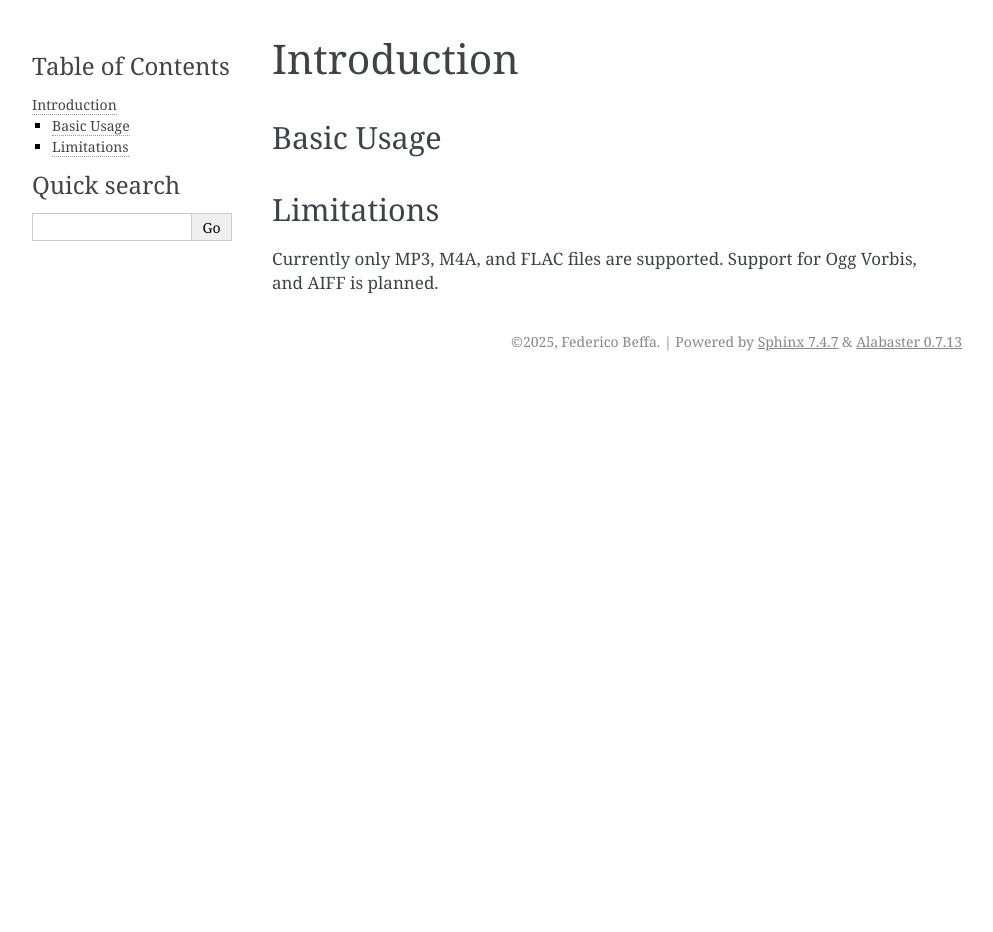
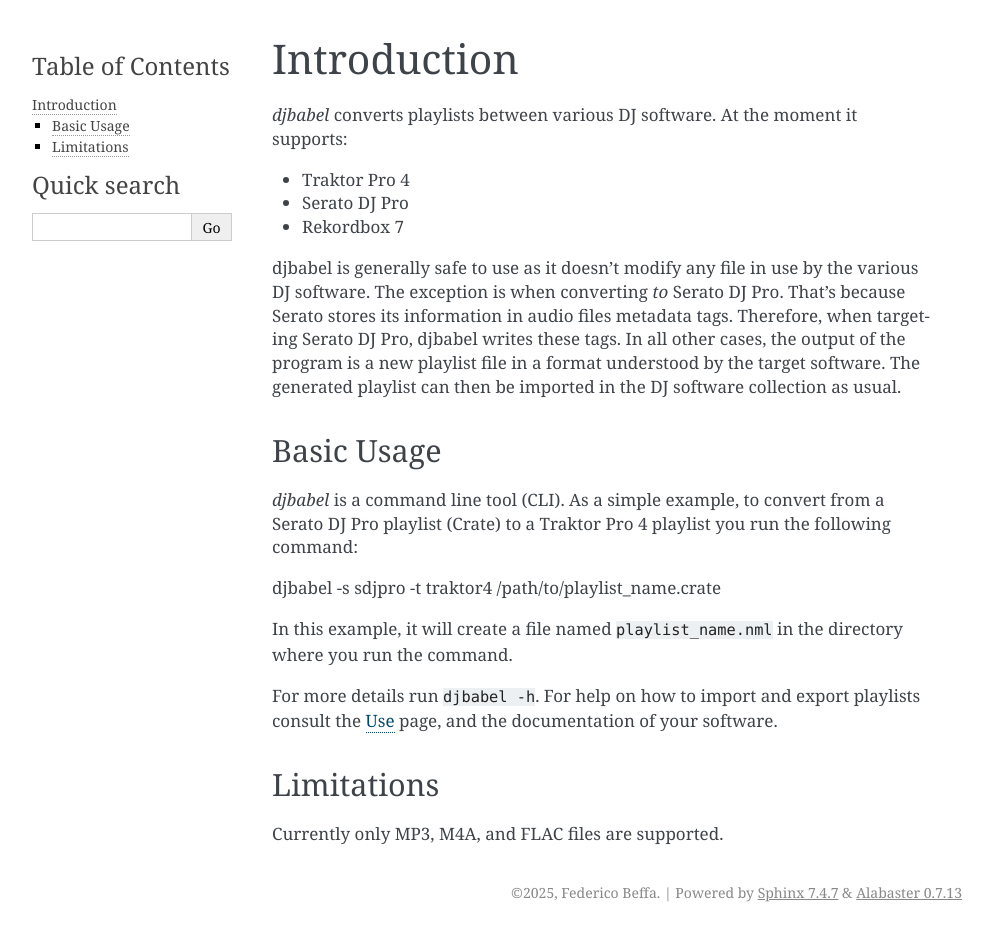
Before and after one commit to fedeinthemix/djbabel, a Sphinx documentation site: the page built from doc/intro.rst, in a window 1280 px wide. Shown: the whole page, without its empty margins (148-1141 px from the left). Built offline with Sphinx 7.4.7, drawn with Linux system fonts in a browser that asks for light colours; before the commit the page ends 900 px from its top, so only the background shows below that.

Commit message:
doc: Update doc.

```diff
--- a/doc/conf.py
+++ b/doc/conf.py
@@ -36,6 +36,6 @@
 # https://www.sphinx-doc.org/en/master/usage/configuration.html#options-for-html-output
 
 html_theme = 'alabaster'
-html_static_path = ['_static']
+# html_static_path = ['_static']
 html_show_sphinx = False
 html_show_sourcelink = False
--- a/doc/index.rst
+++ b/doc/index.rst
@@ -10,7 +10,7 @@
 DJBabel Documentation
 ======================
 
-A Python library to convert DJ playlists between
+A program and Python library to convert DJ playlists between
 
 * Serato DJ Pro
 * rekordbox,
@@ -21,7 +21,7 @@
    :caption: Contents:
 
    intro
-   serato
+   use
    problems
 
 ..  LocalWords:  Serato Traktor rekordbox
--- a/doc/intro.rst
+++ b/doc/intro.rst
@@ -5,12 +5,28 @@
 Introduction
 ============
 
+*djbabel* converts playlists between various DJ software. At the moment it supports:
+
+* Traktor Pro 4
+* Serato DJ Pro
+* Rekordbox 7
+
+djbabel is generally safe to use as it doesn't modify any file in use by the various DJ software. The exception is when converting *to* Serato DJ Pro. That's because Serato stores its information in audio files metadata tags. Therefore, when targeting Serato DJ Pro, djbabel writes these tags. In all other cases, the output of the program is a new playlist file in a format understood by the target software. The generated playlist can then be imported in the DJ software collection as usual.
+
 Basic Usage
 -----------
 
+*djbabel* is a command line tool (CLI). As a simple example, to convert from a Serato DJ Pro playlist (Crate) to a Traktor Pro 4 playlist you run the following command::
+
+djbabel -s sdjpro -t traktor4 /path/to/playlist_name.crate
+
+In this example, it will create a file named ``playlist_name.nml`` in the directory where you run the command.
+
+For more details run ``djbabel -h``. For help on how to import and export playlists consult the :doc:`use` page, and the documentation of your software.
 
 Limitations
 -----------
 
-Currently only MP3, M4A, and FLAC files are supported. Support for Ogg
-Vorbis, and AIFF is planned.
+Currently only MP3, M4A, and FLAC files are supported.
+
+..  LocalWords:  djbabel Serato Traktor
--- a/doc/problems.rst
+++ b/doc/problems.rst
@@ -11,7 +11,7 @@
 HotCue Shift
 ~~~~~~~~~~~~
 
-In rare cases, some hotcues may be appear shifted in other target software. In my experience, deleting and restoring the hotcue in Serato DJ Pro fixes the problem (even if it appears to make no difference in Serato DJ Pro).
+In rare cases, some hotcues may appear shifted in other target software. In my experience, deleting and restoring the hotcue in Serato DJ Pro fixes the problem (even if it appears to make no difference in Serato DJ Pro).
 
 Incorrect Initial Part of Beatgrid
 ~~~~~~~~~~~~~~~~~~~~~~~~~~~~~~~~~~
```
Also changed, not shown: doc/serato.rst (deleted, +0 -21 lines), doc/use.rst (added, +85 -0 lines).
